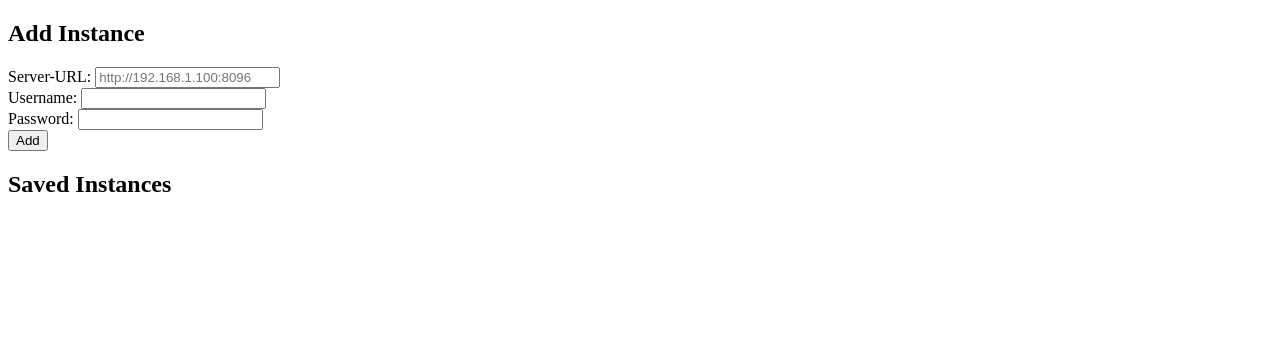
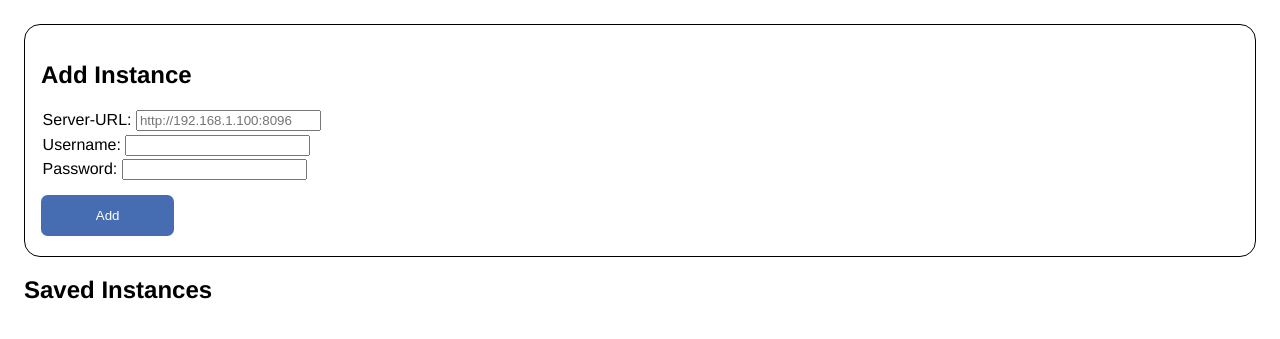
Before and after one commit to ItsJamin/oversea-fin, a Flask app: page /servers/ in a window 1280 px wide. Shown: the top 339 px of the page. Run offline with Flask 3, Linux system fonts and the light colour scheme.

Commit message:
minor front-end changes

```diff
--- /dev/null
+++ b/app/static/css/style.css
@@ -0,0 +1,40 @@
+/*
+
+*/
+
+body {
+    font-family: 'Franklin Gothic Medium', 'Arial Narrow', Arial, sans-serif;
+    padding: 1em;
+}
+button {
+    border: 0;
+    margin-top: 1em;
+}
+
+/* ---------------------------- */
+
+.btn {
+    background-color: rgb(70, 108, 178);
+    text-decoration: none;
+    color: white;
+    padding: 1em;
+    border-radius: 0.5em;
+    min-width: 10em;
+}
+
+.btn:hover {
+    background-color: rgb(54, 90, 158);
+}
+
+.server-form div {
+    padding: 0.1em;
+}
+
+.card {
+    padding: 1em;
+    align-content: center;
+    border-color: black;
+    border: 0.1em;
+    border-style: solid;
+    border-radius: 1em;
+}
--- a/app/templates/base.html
+++ b/app/templates/base.html
@@ -5,22 +5,13 @@
     <meta name="viewport" content="width=device-width, initial-scale=1.0">
     <title>{% block title %}My Flask App{% endblock %}</title>
 
-    <link rel="stylesheet" href="{{ url_for('static', filename='style.css') }}">
+    <link rel="stylesheet" href="{{ url_for('static', filename='css/style.css') }}">
 </head>
 <body>
-
     <div id="wrapper">
-        <header>
-            <h1>{% block header %}Flask Starter{% endblock %}</h1>
-        </header>
-
         <main>
             {% block content %}{% endblock %}
         </main>
-
-        <footer>
-            <p>My Flask App</p>
-        </footer>
     </div>
 
 </body>
--- a/app/templates/servers.html
+++ b/app/templates/servers.html
@@ -1,10 +1,9 @@
-<!DOCTYPE html>
-<html>
-<head>
-    <title>Manage Server-Instances</title>
-</head>
-<body>
-    <div class="server-form">
+{% extends "base.html" %}
+
+{% block title %}OverseaFin{% endblock %}
+
+{% block content %}
+    <div class="server-form card">
         <h2>Add Instance</h2>
         <form id="addServerForm">
             <div>
@@ -19,7 +18,7 @@
                 <label>Password:</label>
                 <input type="password" name="password" required>
             </div>
-            <button type="submit">Add</button>
+            <button type="submit" class="btn">Add</button>
         </form>
         <div id="addServerError" class="error"></div>
     </div>
@@ -27,13 +26,14 @@
     <div class="server-list">
         <h2>Saved Instances</h2>
         {% for server in servers %}
-        <div class="server-item" id="server-{{ server.id }}">
+        <div class="server-item card" id="server-{{ server.id }}">
             <h3>{{ server.url }}</h3>
             <p>User: {{ server.username }}</p>
             <p>Libraries: {{ server.libraries|length }}</p>
-            <button onclick="fetchMedia('{{ server.id }}')">Fetch Media</button>
-            <button onclick="deleteServer('{{ server.id }}')">Remove</button>
+            <button onclick="fetchMedia('{{ server.id }}')" class="btn">Fetch Media</button>
+            <button onclick="deleteServer('{{ server.id }}')" class="btn">Remove</button>
         </div>
+        <br>
         {% endfor %}
     </div>
 
@@ -74,5 +74,4 @@
             }
         }
     </script>
-</body>
-</html>
+{% endblock %}
```
Also changed, not shown: app/blueprints/main/templates/main/home.html (deleted, +0 -9 lines), app/templates/home.html (added, +10 -0 lines), app/templates/index.html (deleted, +0 -10 lines).
